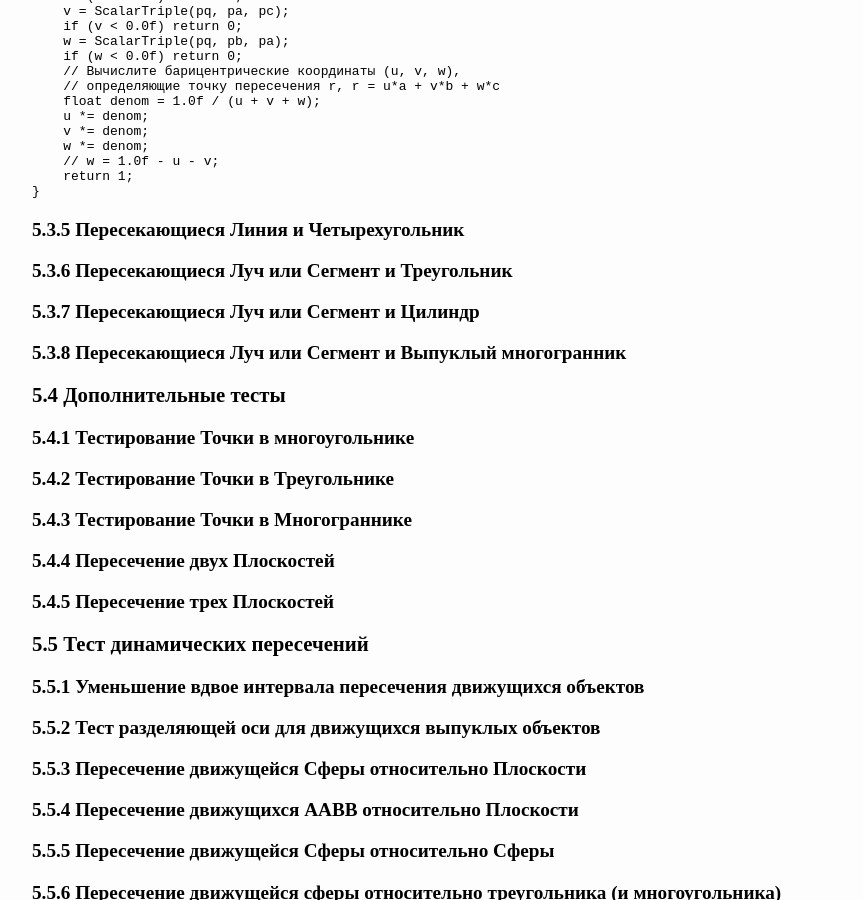
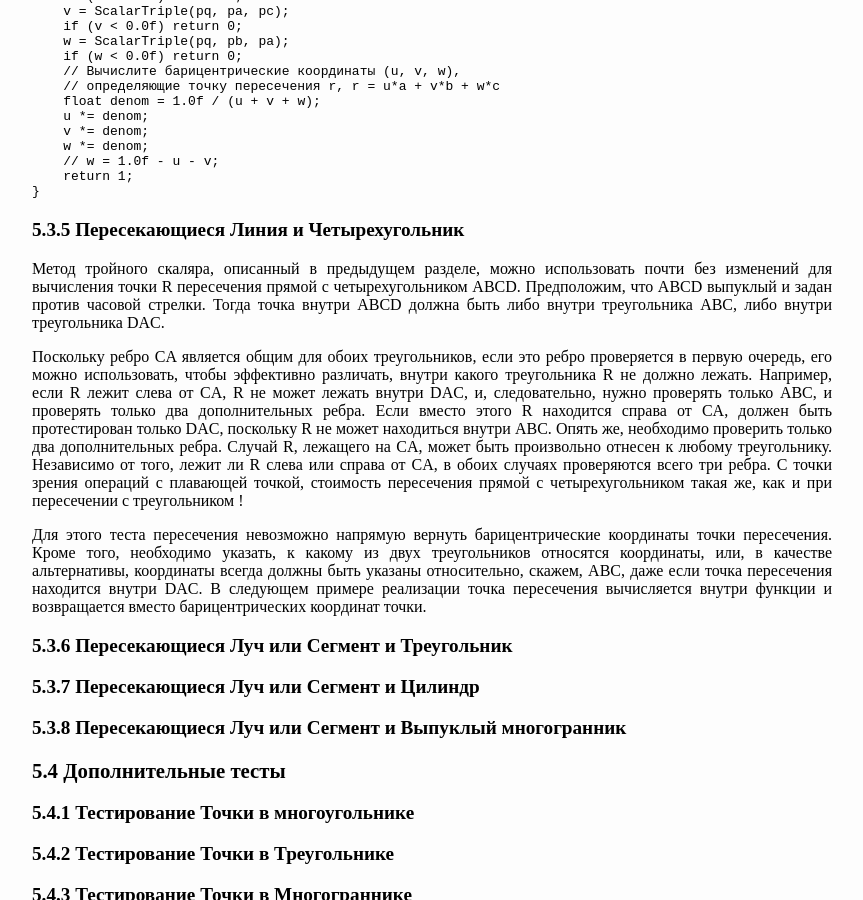
Before and after one commit to AlexandrParkhomenko/AlexandrParkhomenko.github.io, a Jekyll site: the page built from physics/collision_ru.part.md, in a window 1280 px wide and 900 px high, scrolled down 5328 px. Shown: the whole window, without its empty margins (208-1071 px from the left). Built offline with Jekyll 4.4.1, drawn with Linux system fonts in a browser that asks for light colours; comment, search, counter and statistics services are not loaded.

````diff
--- a/physics/collision_ru.part.md
+++ b/physics/collision_ru.part.md
@@ -241,6 +241,13 @@ float &u, float &v, float &w){
 ```
 
 ### 5.3.5 Пересекающиеся Линия и Четырехугольник
+
+Метод тройного скаляра, описанный в предыдущем разделе, можно использовать почти без изменений для вычисления точки R пересечения прямой с четырехугольником ABCD. Предположим, что ABCD выпуклый и задан против часовой стрелки. Тогда точка внутри ABCD должна быть либо внутри треугольника ABC, либо внутри треугольника DAC.
+
+Поскольку ребро CA является общим для обоих треугольников, если это ребро проверяется в первую очередь, его можно использовать, чтобы эффективно различать, внутри какого треугольника R не должно лежать. Например, если R лежит слева от CA, R не может лежать внутри DAC, и, следовательно, нужно проверять только ABC, и проверять только два дополнительных ребра. Если вместо этого R находится справа от CA, должен быть протестирован только DAC, поскольку R не может находиться внутри ABC. Опять же, необходимо проверить только два дополнительных ребра. Случай R, лежащего на CA, может быть произвольно отнесен к любому треугольнику. Независимо от того, лежит ли R слева или справа от CA, в обоих случаях проверяются всего три ребра. С точки зрения операций с плавающей точкой, стоимость пересечения прямой с четырехугольником такая же, как и при пересечении с треугольником !
+
+Для этого теста пересечения невозможно напрямую вернуть барицентрические координаты точки пересечения. Кроме того, необходимо указать, к какому из двух треугольников относятся координаты, или, в качестве альтернативы, координаты всегда должны быть указаны относительно, скажем, ABC, даже если точка пересечения находится внутри DAC. В следующем примере реализации точка пересечения вычисляется внутри функции и возвращается вместо барицентрических координат точки.
+
 ### 5.3.6 Пересекающиеся Луч или Сегмент и Треугольник
 ### 5.3.7 Пересекающиеся Луч или Сегмент и Цилиндр
 ### 5.3.8 Пересекающиеся Луч или Сегмент и Выпуклый многогранник
````
